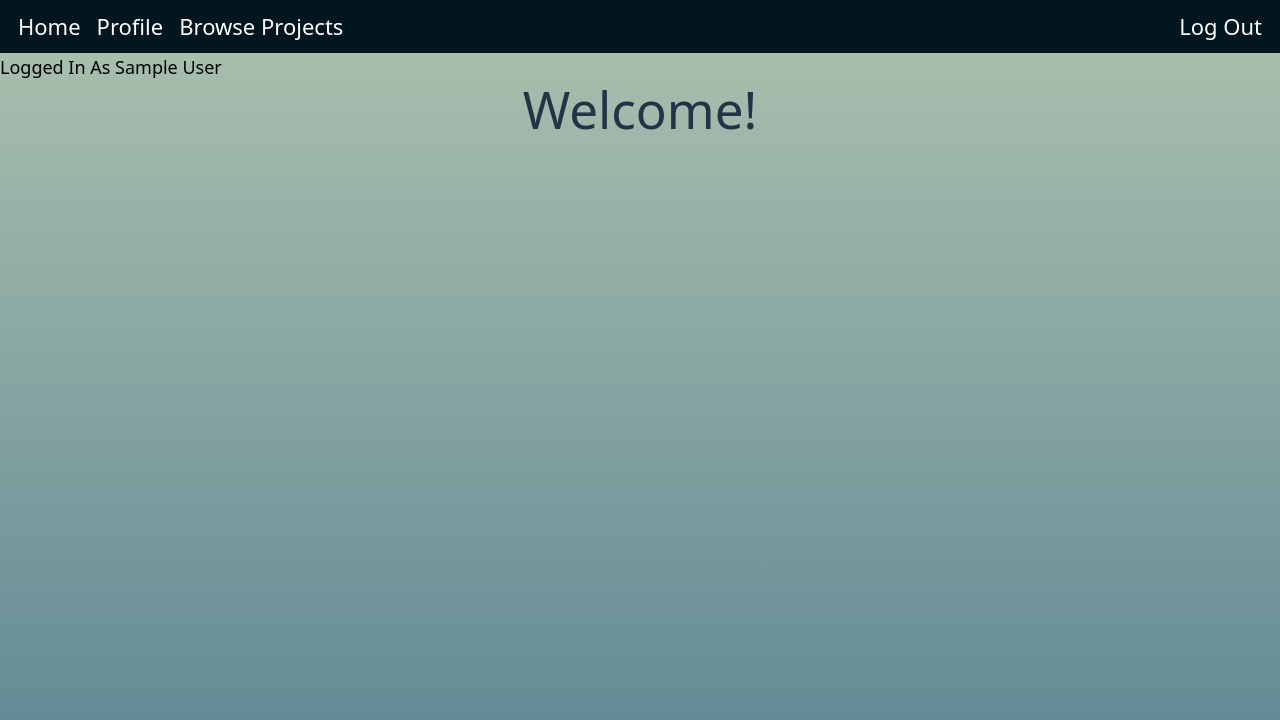
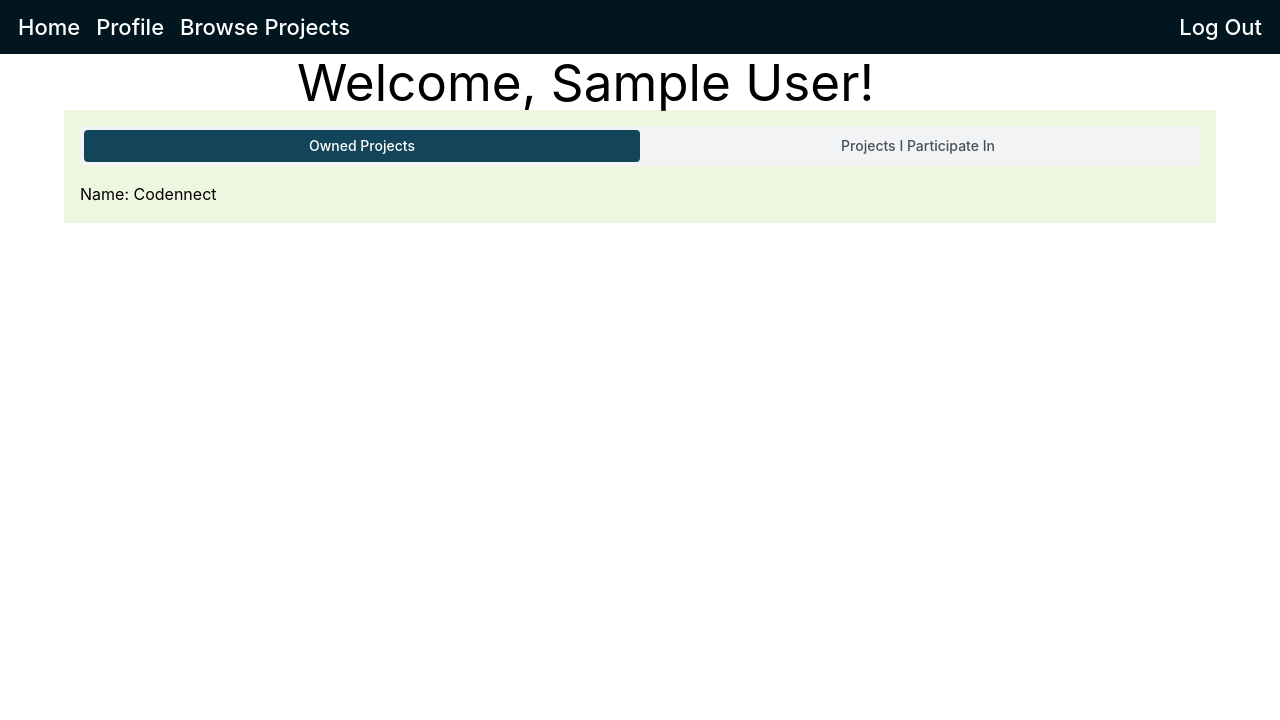
Before and after one commit to lbrown169/Codennect, a React (Vite) app in the folder frontend/: page /dashboard in a window 1280 px wide. Shown: the top 720 px of the page. Built offline with nearby package versions, Linux system fonts and the light colour scheme; sample sign-in values are in the browser's storage.

Commit message:
Began adding project display for menu. Added slider to toggle between owned projects and projects the user is involved with. Updated welcome message.

```diff
--- a/frontend/src/App.css
+++ b/frontend/src/App.css
@@ -1,5 +1,4 @@
 @import "tailwindcss";
-
 
 .accountBox {
   background-color: #EFF6E0;
--- a/frontend/src/App.tsx
+++ b/frontend/src/App.tsx
@@ -11,6 +11,7 @@ import ProjectPage from './pages/ProjectPage';
 import UserProfilePage from './pages/UserProfilePage';
 import BrowseProjectsPage from './pages/BrowseProjectsPage';
 import VerifyEmailPage from './pages/VerifyEmailPage';
+import { MantineProvider } from '@mantine/core';
 
 function App() {
 
@@ -22,7 +23,26 @@ function App() {
         console.info("Version: " + getVersion())
     }
 
-    return (
+    /*
+    const theme = createTheme({
+        :root {
+            fontFamily: 'system-ui, Avenir, Helvetica, Arial, sans-serif'
+            line-height: 1.5;
+            font-weight: 400;
+
+            color-scheme: light dark;
+            color: rgba(255, 255, 255, 0.87);
+            background: linear-gradient(#adc2af, #5c8593);
+
+            font-synthesis: none;
+            text-rendering: optimizeLegibility;
+            -webkit-font-smoothing: antialiased;
+            -moz-osx-font-smoothing: grayscale;
+          }
+    });
+    */
+
+    return <MantineProvider>{
         <Router>
             <Routes>
                 <Route path="/" element={<LoginPage />} />
@@ -38,7 +58,8 @@ function App() {
                 <Route path="/projects/:project_id" element={<ProjectPage />} />
             </Routes>
         </Router>
-    );
+    }</MantineProvider>
+
 }
 
 export default App;
--- a/frontend/src/components/LoggedIn.tsx
+++ b/frontend/src/components/LoggedIn.tsx
@@ -13,7 +13,7 @@ function LoggedIn()
     return(
         <div id="loggedInDiv">
             <div id="displayName">
-                <span id="fullName" className="text-black text-lg">Logged In As {userName}</span>
+                <h1 id="fullName" className="relative m-auto text-black text-center">Welcome, {userName}!</h1>
             </div>
         </div>
     );
--- /dev/null
+++ b/frontend/src/components/MenuProjects.tsx
@@ -0,0 +1,137 @@
+import { useState, useEffect } from 'react';
+import { SegmentedControl } from '@mantine/core';
+import '@mantine/core/styles/global.css'
+import '@mantine/core/styles/FloatingIndicator.css';
+import '@mantine/core/styles/SegmentedControl.css';
+import '../App.css';
+
+//import { isProd } from '../utils';
+
+//const app_name = "cop4331.tech";
+
+/*
+function buildPath(route: string) : string {
+    if (isProd()) {
+        return 'http://' + app_name + route;
+    } else {
+        return 'http://localhost:5001' + route;
+    }
+}
+*/
+
+type FieldDetails = {
+    name: string;
+    value: string;
+    private: boolean;
+};
+
+interface Project {
+    _id: string
+    name: string
+    domain: string
+    owner: string
+    is_private: boolean
+    description: string
+    fields: FieldDetails[]
+    roles: { [role: string]: number }
+    users: { [role: string]: string[] }
+    required_skills: string[]
+}
+
+function MenuProjects()
+{
+    var _ud = localStorage.getItem('user_data');
+    if(_ud == null) //redirect if user not found
+    {
+        window.location.href = '/';
+        return;
+    }
+
+    //var userData = JSON.parse(_ud);
+    //var userId = userData.id;
+    //var userName = userData.name;
+
+    const [ownedProjectsList, setOwnedProjectsList] = useState<Project[]>([]);
+    const [partProjectsList, setPartProjectsList] = useState<Project[]>([]);
+    const [sliderValue, setSliderValue] = useState('ownedProjects');
+    const [resultDisplay, setResultDisplay] = useState<Project[]>(ownedProjectsList);   //the actual display of list
+
+    const testProj: Project = {
+        _id: "1234-5678",
+        name: "Codennect",
+        domain: "",
+        owner: "",
+        is_private: false,
+        description: "A testing project for a testing world, with a testing long description for a testing-ly long purpose.",
+        fields: [],
+        roles: { "Frontend": 2, "Backend": 2 },
+        users: { "Frontend": [], "Backend": []},
+        required_skills: ["MongoDB", "Express", "React", "Node.js"]
+    };
+    const testList: Project[] = [testProj];
+
+
+    const testProj2: Project = {
+        _id: "8765-4321",
+        name: "Codennect2",
+        domain: "",
+        owner: "",
+        is_private: false,
+        description: "A testing project for a testing world, with a testing long description for a testing-ly long purpose.",
+        fields: [],
+        roles: { "Frontend": 2, "Backend": 2 },
+        users: { "Frontend": [], "Backend": []},
+        required_skills: ["MongoDB", "Express", "React", "Node.js"]
+    };
+    const testList2: Project[] = [testProj2];
+
+    //will later write code to fetch actual projects into the 'testList'
+    useEffect(() => {
+        setOwnedProjectsList(testList);
+        setPartProjectsList(testList2);
+        setResultDisplay(testList);
+    }, []);
+
+    const handleSetSliderValue = () =>
+    {
+        if(sliderValue == 'participatingProjects')
+        {
+            setSliderValue('ownedProjects');
+            setResultDisplay(ownedProjectsList);
+        }
+        else
+        {
+            setSliderValue('participatingProjects');
+            setResultDisplay(partProjectsList);
+        }
+    }
+
+    //mapping reference
+    //{projects.map((project) => ( ))}
+
+    return(
+        <div id="mainMenuBox" className="bg-[#EFF6E0] p-4 w-9/10 m-auto">
+            <div id="sliderBox" className="text-white text-lg mb-4">
+                <SegmentedControl
+
+                    color='#124559'
+                    fullWidth
+                    value={sliderValue}
+                    onChange={handleSetSliderValue}
+                    data={[
+                        {value:'ownedProjects', label: 'Owned Projects'},
+                        {value:'participatingProjects', label:'Projects I Participate In'}
+                    ]}
+                />
+            </div>
+            <div id="resultsBox">
+                {resultDisplay.map((project) => (
+                    <div id={project._id} className="text-black">
+                        <p>Name: {project.name}</p>
+                    </div>
+                ))}
+            </div>
+        </div>
+    );
+}
+export default MenuProjects;
--- a/frontend/src/pages/DashboardPage.tsx
+++ b/frontend/src/pages/DashboardPage.tsx
@@ -1,12 +1,13 @@
 import LoggedIn from "../components/LoggedIn";
 import HeaderBar from "../components/HeaderBar";
+import MenuProjects from "../components/MenuProjects";
 const DashboardPage = () =>
 {
     return(
         <div>
             <HeaderBar />
             <LoggedIn />
-            <h1 className="text-center">Welcome!</h1>
+            <MenuProjects />
         </div>
     );
 }
```
Also changed, not shown: package.json (+6 -1 lines), postcss.config.cjs (added, +14 -0 lines), 1 other file (tests, documents, lock files or other folders).
